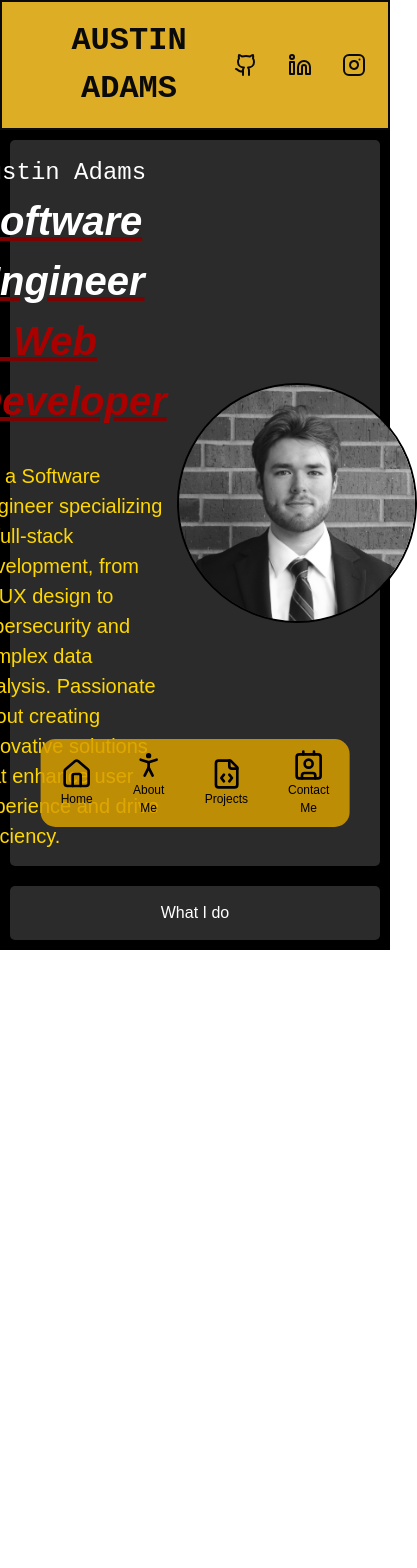
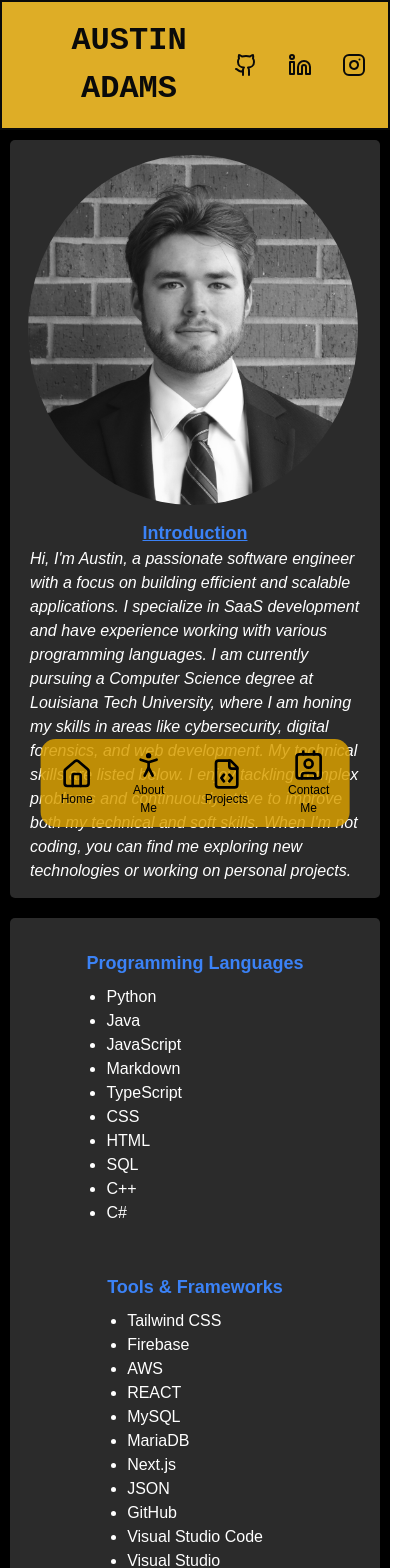
Before and after one commit to AustinSAdams/asa-website, a Next.js app in the folder site/: page /about in a window 390 px wide. Shown: the top 1568 px of the page, 417 px wide, since content can reach past the window. Before the commit the page ends 950 px from the top, so only its background shows below. Built offline with nearby package versions, Linux system fonts and the light colour scheme.

Commit message:
About Page Design
Initial design of the about me page with dynamic design for mobile and PC versions.

```diff
--- a/site/app/about/about.css
+++ b/site/app/about/about.css
@@ -3,13 +3,14 @@
     flex-direction: column;
     background-color: #000000;
     color: white;
+    margin-bottom: 60px;
 }
 
 .content-container {
     display: flex;
+    flex-wrap: wrap;
+    justify-content: center;
     background-color: #2b2b2b;
-    align-content: center;
-    justify-content: center;
     padding: 15px 20px;
     border-radius: 5px;
     margin: 10px;
@@ -17,19 +18,32 @@
     flex-grow: 0;
 }
 
-.introduction-container {
-    display: flex;
-    flex-direction: column;
-    justify-content: center;
-    align-items: left;
+.about-picture {
+    align-self: center;
+    border-radius: 50%;
+    object-fit: cover;
+    width: 350px;
+    height: 350px;
+    margin-right: 5px;
+    margin-bottom: 10px;
 }
 
-.introduction-image {
-    border-radius: 50%;
-    border: 2px solid black;
+.brief-intro {
     align-self: center;
-    object-fit: cover;
-    margin-left: 10px;
-    width: 240px;
-    height: 240px;
+    color: white;
+    flex-basis: 100%;
 }
+
+.brief-intro h2 {
+    text-align: center;
+    margin-top: 5px;
+    color: rgb(59, 130, 246);
+    font-size: large;
+    font-weight: bold;
+    text-decoration: underline;
+}
+
+.brief-intro p {
+    font-size: medium;
+    font-style: italic;
+}
--- a/site/app/about/page.js
+++ b/site/app/about/page.js
@@ -2,41 +2,83 @@ import "./about.css";
 
 export default function Page(){
     return (
-        <div className="page-container">
-      <div className="content-container">
-        <span className="introduction-container">
-          <p
-            style={{fontSize: '24px', fontFamily: "'Courier New', Courier, monospace"}}
-          >Austin Adams</p>
-          <p
-            style={{fontSize: '40px', color: '#ffffff',
-              fontWeight: 'bold',
-              fontStyle: 'italic',
-              textDecoration: 'underline',
-              textDecorationColor: '#7d0101'}}
-          >Software Engineer</p>
-          <p style={{color: '#a90000',
-            fontSize: '40px',
-            fontWeight: 'bold',
-            fontStyle: 'italic',
-            textDecoration: 'underline',
-            textDecorationColor: '#7d0101'
-          }}>& Web Developer</p>
-          <p
-            style={{fontSize: '20px', color: 'gold'}}
-          ><br/>I'm a Software Engineer specializing in full-stack development, from UI/UX design to cybersecurity and complex data analysis. Passionate about creating innovative solutions that enhance user experience and drive efficiency.</p>
-        </span>
-        <img
-          src="/images/home-image.jpg"
-          alt="Image of Austin Adams"
-          className="introduction-image"
-        />
+      <div className="page-container">
+        <div className="content-container">
+          <img
+            className="about-picture"
+            src="/images/home-image.JPG"
+            alt="Picture of Austin Adams"
+          />
+          <span className="brief-intro">
+            <h2>Introduction</h2>
+            <p>
+              Hi, I'm Austin, a passionate software engineer with a focus on building efficient and scalable applications.
+              I specialize in SaaS development and have experience working with various programming languages.
+              I am currently pursuing a Computer Science degree at Louisiana Tech University, where I am honing my skills in areas like cybersecurity, digital forensics, and web development.
+              My technical skills are listed below. I enjoy tackling complex problems and continuously strive to improve both my technical and soft skills. When I'm not coding, you can find me exploring new technologies or working on personal projects.
+            </p>
+          </span>
+        </div>
+        <div className="content-container grid grid-cols-4 gap-4 p-4 justify-center">
+
+          <div className="p-4">
+            <h1 className="text-lg font-bold mb-2 text-blue-500">Programming Languages</h1>
+            <ul className="list-disc pl-5">
+              <li>Python</li>
+              <li>Java</li>
+              <li>JavaScript</li>
+              <li>Markdown</li>
+              <li>TypeScript</li>
+              <li>CSS</li>
+              <li>HTML</li>
+              <li>SQL</li>
+              <li>C++</li>
+              <li>C#</li>
+            </ul>
+          </div>
+
+          <div className="p-4">
+            <h1 className="text-lg font-bold mb-2 text-blue-500">Tools & Frameworks</h1>
+            <ul className="list-disc pl-5">
+              <li>Tailwind CSS</li>
+              <li>Firebase</li>
+              <li>AWS</li>
+              <li>REACT</li>
+              <li>MySQL</li>
+              <li>MariaDB</li>
+              <li>Next.js</li>
+              <li>JSON</li>
+              <li>GitHub</li>
+              <li>Visual Studio Code</li>
+              <li>Visual Studio</li>
+            </ul>
+          </div>
+
+          <div className="p-4">
+            <h1 className="text-lg font-bold mb-2 text-blue-500">Technical & Developing Skillsets</h1>
+            <ul className="list-disc pl-5">
+              <li>SaaS application development</li>
+              <li>Cybersecurity projects</li>
+              <li>Networking projects</li>
+              <li>Relational database design and management</li>
+              <li>Technical/Professional documentation</li>
+              <li>Penetration testing</li>
+              <li>Frontend styling (CSS integrated with Tailwind)</li>
+            </ul>
+          </div>
+
+          <div className="p-4">
+            <h1 className="text-lg font-bold mb-2 text-blue-500">Specialized Knowledge</h1>
+            <ul className="list-disc pl-5">
+              <li>Software Engineering</li>
+              <li>Programming & Development</li>
+              <li>Cybersecurity & Networking</li>
+              <li>Project Management</li>
+              <li>"People" Skills & Communication</li>
+            </ul>
+          </div>
+
+        </div>
       </div>
-      <div className="content-container">
-        <span className="introduction-container">
-              <p>What I do</p>
-        </span>
-      </div>
-    </div>
     );
 }
```
